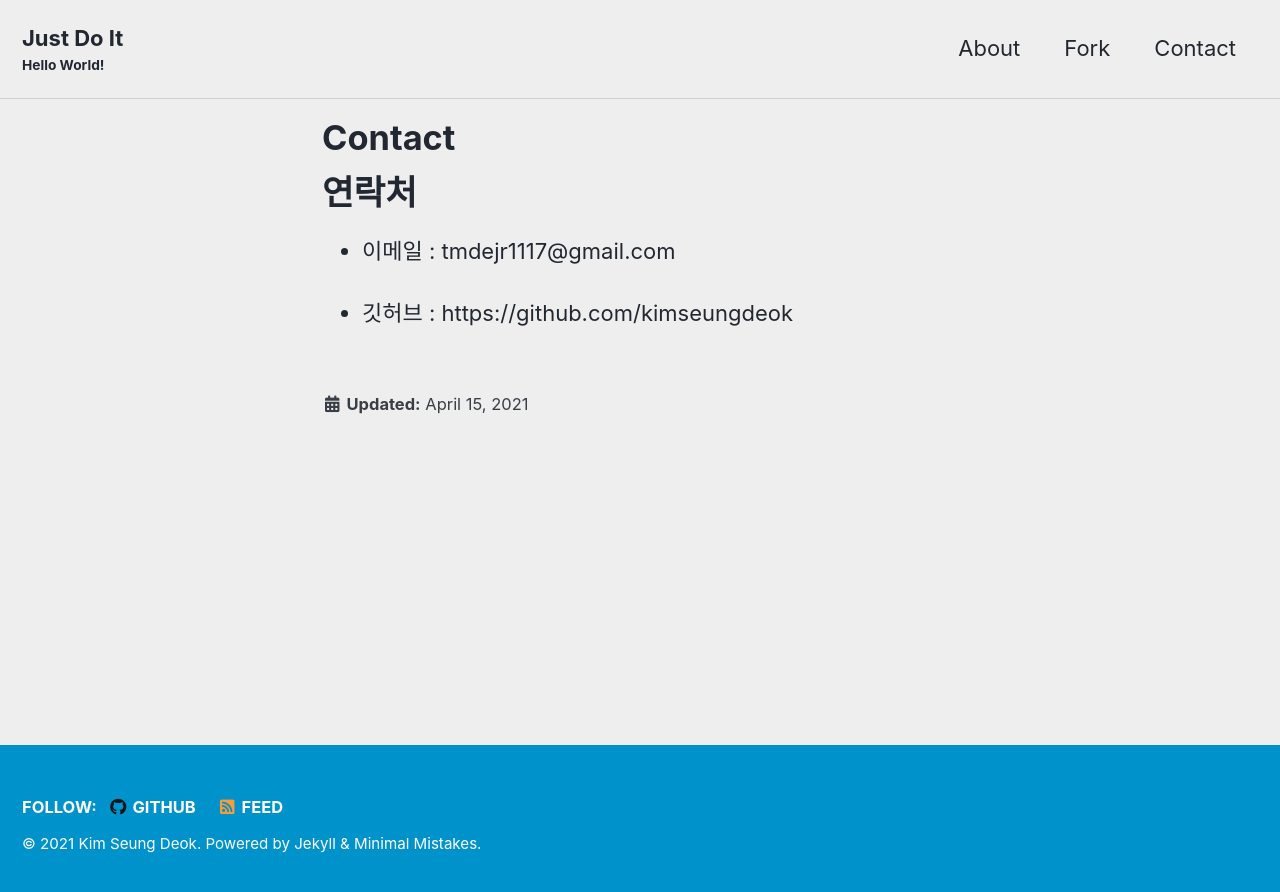
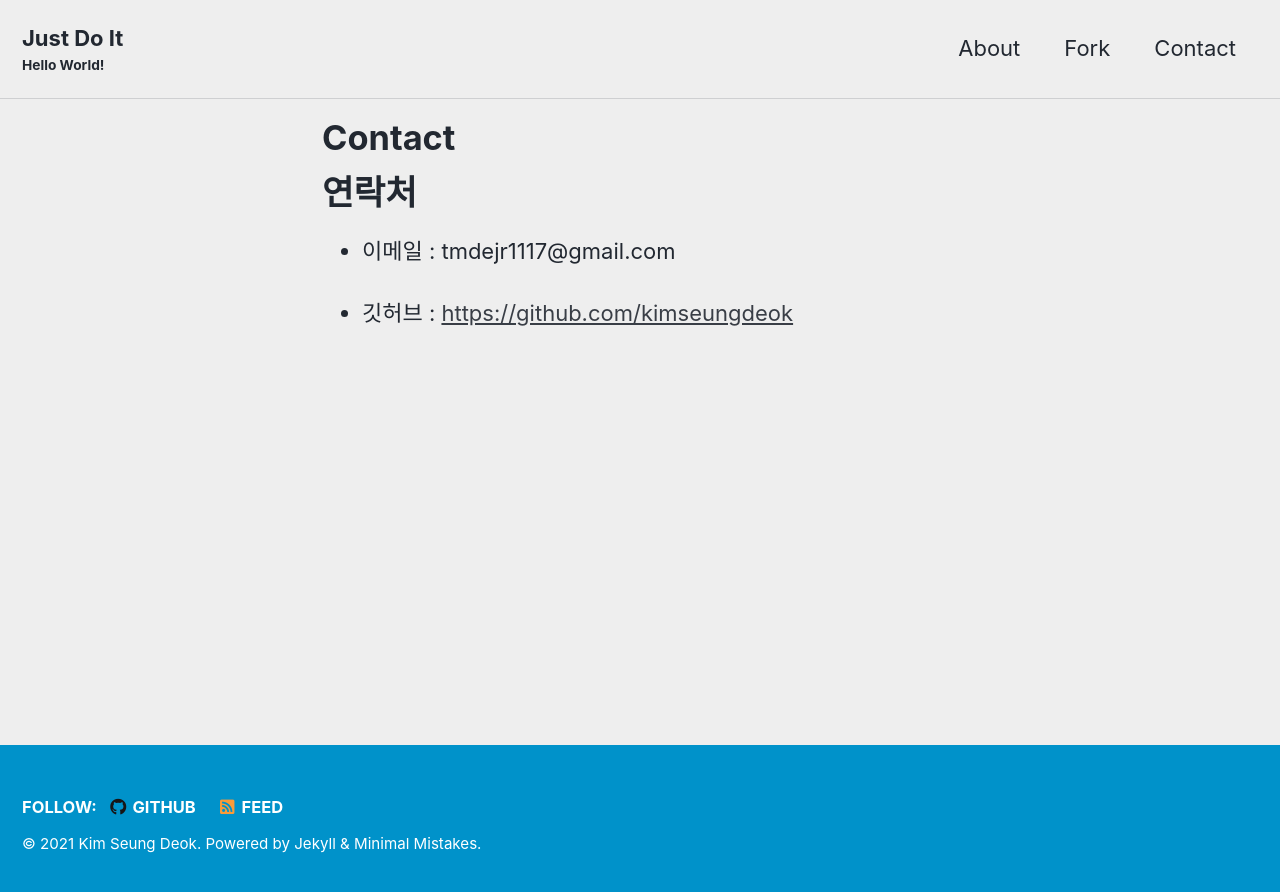
Before and after one commit to kimseungdeok/my-blog, a Jekyll site: the page built from _pages/contact.md, in a window 1280 px wide. Shown: the top 892 px of the page. Built offline with Jekyll 4.4.1, drawn with Linux system fonts in a browser that asks for light colours; cached includes are drawn as plain includes; part of the change alters nothing that is shown.

Commit message:
contact 수정

```diff
--- a/_pages/contact.md
+++ b/_pages/contact.md
@@ -3,25 +3,10 @@ layout: single
 title: "Contact"
 permalink: /contact/
 excerpt: "Contact"
-date: 2021-04-15 16:50:00 +0900
-lastmod: 2020-04-15 16:50:00 +0900 # sitemap.xml에서 사용됨
-author_profile: false # 왼쪽부분 프로필을 띄울건지
-#header:
-#  overlay_image: https://www.google.co.kr/url?sa=i&url=https%3A%2F%2Fwww.uopeople.edu%2Fblog%2F5-reasons-why-youll-fall-in-love-with-computer-engineering-jobs%2F&psig=AOvVaw1k3uhkjvADVpjRCCX9n8F6&ust=1618574537470000&source=images&cd=vfe&ved=0CAIQjRxqFwoTCOCYn5magPACFQAAAAAdAAAAABAK
-#  overlay_filter: 0.5 # 투명도
-# categories:
-#  - about
-# tags:
-#    - test
-#    - theme
-# table of contents
-# toc: true # 오른쪽 부분에 목차를 자동 생성해준다.
-# toc_label: "table of content" # toc 이름 설정
-# toc_icon: "bars" # 아이콘 설정
-# toc_sticky: true # 마우스 스크롤과 함께 내려갈 것인지 설정
+author_profile: false
 ---
 
 # 연락처
 - 이메일 : tmdejr1117@gmail.com
 
-- 깃허브 : https://github.com/kimseungdeok
+- 깃허브 : [https://github.com/kimseungdeok](https://github.com/kimseungdeok)
```
